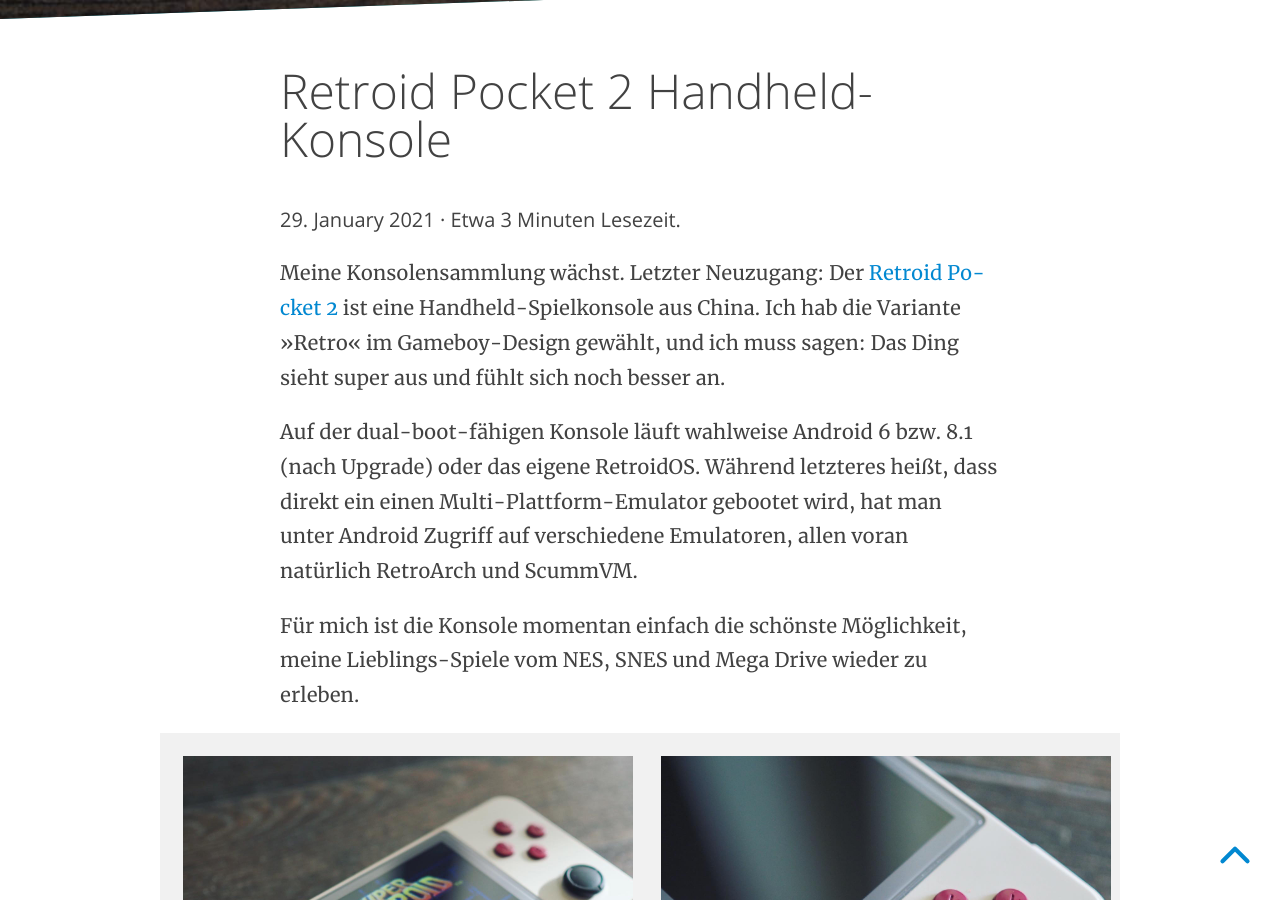
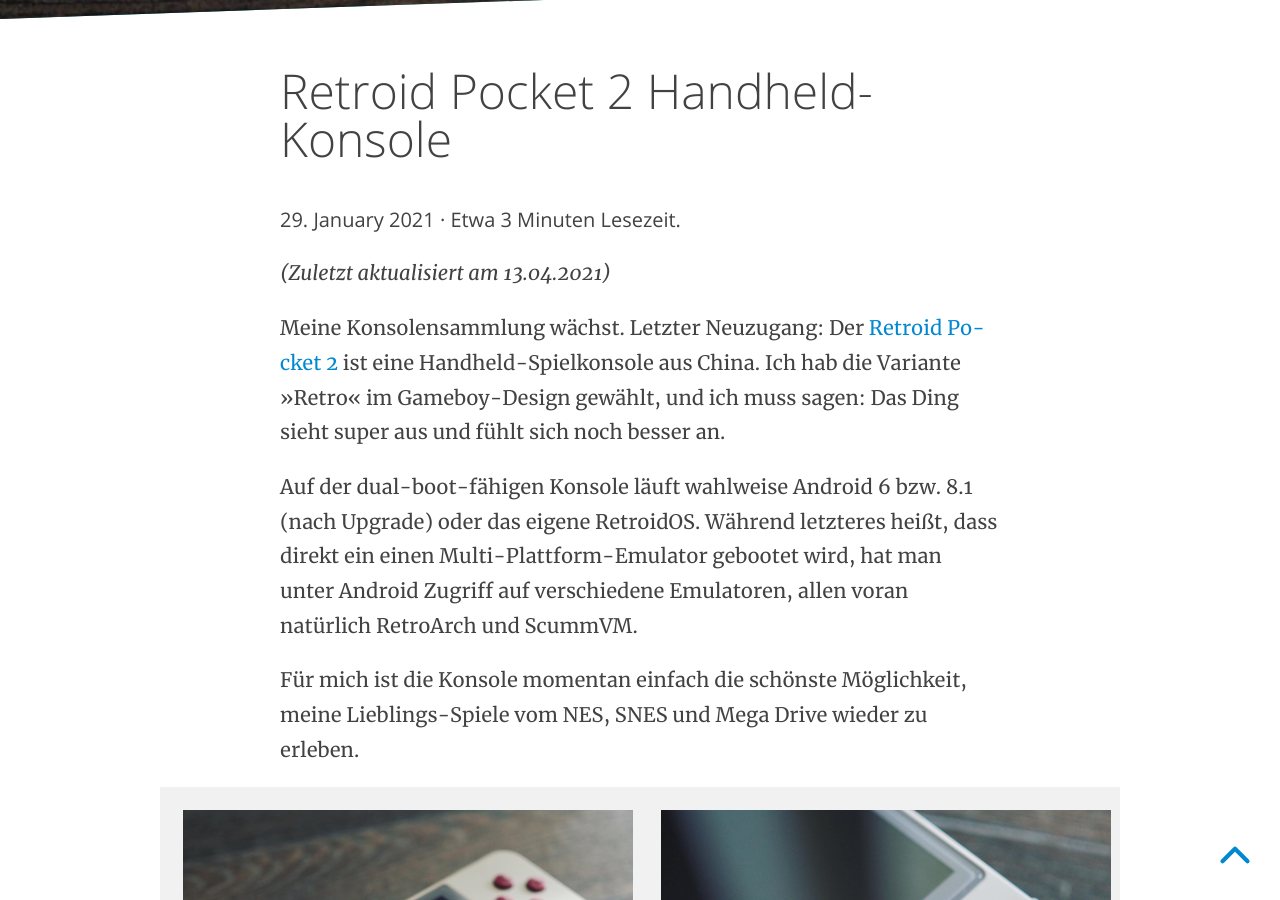
Before and after one commit to marc2o/marc2o.github.io, a Jekyll site: the page built from _posts/2021-01-29-Retroid-Pocket-2-Handeheld-Konsole.md, in a window 1280 px wide and 900 px high, scrolled down 746 px. Built offline with Jekyll 4.4.1, drawn with Linux system fonts in a browser that asks for light colours.

Commit message:
Update 2021-01-29-Retroid-Pocket-2-Handeheld-Konsole.md

```diff
--- a/_posts/2021-01-29-Retroid-Pocket-2-Handeheld-Konsole.md
+++ b/_posts/2021-01-29-Retroid-Pocket-2-Handeheld-Konsole.md
@@ -5,6 +5,8 @@
 title: Retroid Pocket 2 Handheld-Konsole
 author: marc2o
 ---
+
+_(Zuletzt aktualisiert am 13.04.2021)_
 
 Meine Konsolensammlung wächst. Letzter Neuzugang: Der [Retroid Pocket 2](https://www.goretroid.com) ist eine Handheld-Spielkonsole aus China. Ich hab die Variante »Retro« im Gameboy-Design gewählt, und ich muss sagen: Das Ding sieht super aus und fühlt sich noch besser an.
 
```
